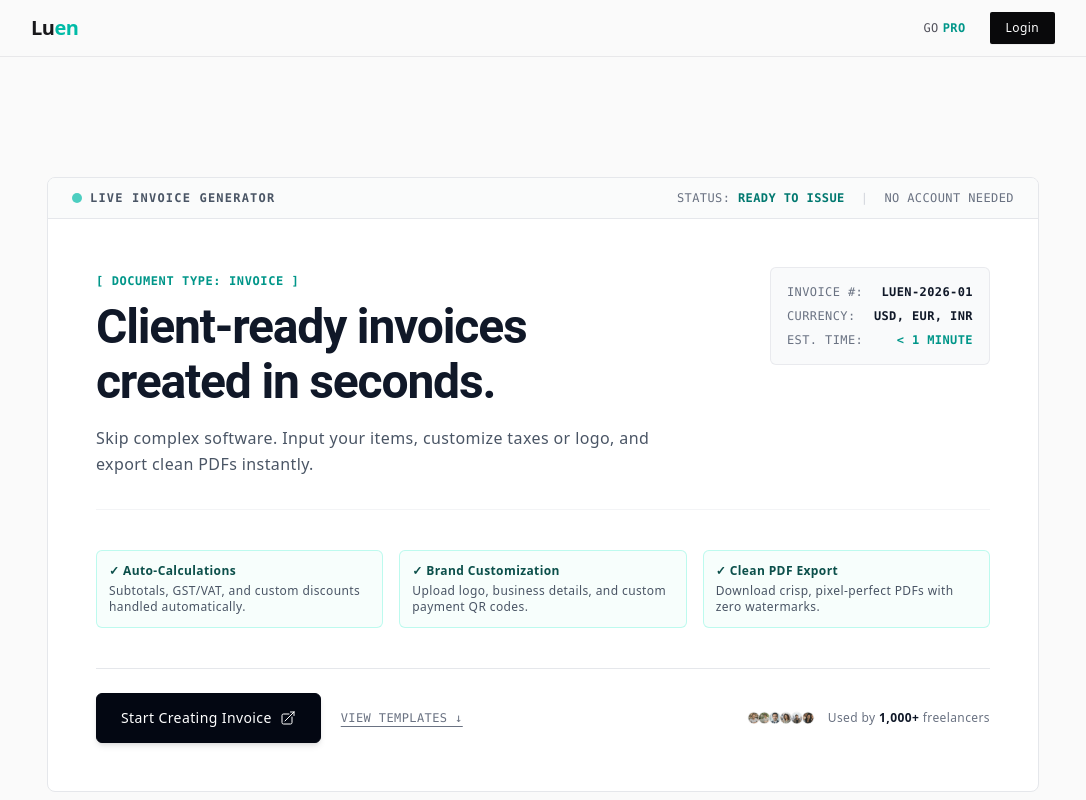
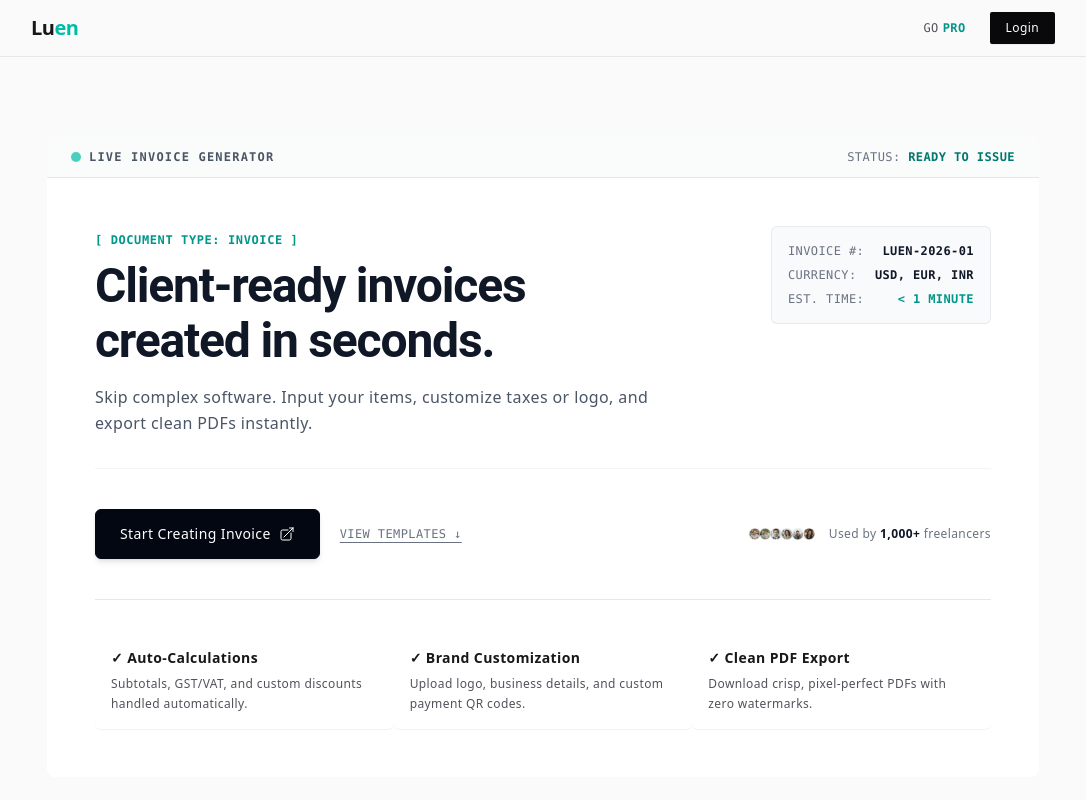
Before and after one commit to surajgupt01/Invo-Gen, a Next.js app: page / in a window 1280 px wide. Shown: the top 800 px of the page, without its empty margins (97-1183 px from the left). Built offline with nearby package versions, Linux system fonts and the light colour scheme.

Commit message:
UI improvements

```diff
--- a/app/component/HeroSection.tsx
+++ b/app/component/HeroSection.tsx
@@ -5,10 +5,10 @@ import Image from "next/image";
 
 export default function HeroSection() {
   return (
-    <div className="w-full max-w-5xl mx-auto px-4 pt-10 pb-16 lg:mt-20">
+    <div className="w-full max-w-5xl mx-auto px-4 pt-10 pb-16 lg:mt-10">
 
       {/* Outer Paper/Canvas Card */}
-      <div className="relative bg-white border border-gray-200 rounded-md   overflow-hidden">
+      <div className="relative bg-white  rounded-md overflow-hidden">
 
         {/* Top Status & Brand Header Bar */}
         <div className="bg-gray-50/80 px-6 py-3 border-b border-gray-200 flex flex-wrap items-center justify-between gap-4">
@@ -21,8 +21,8 @@ export default function HeroSection() {
 
           <div className="flex items-center gap-4 text-xs font-mono text-gray-500">
             <span>STATUS: <strong className="text-teal-700 font-semibold">READY TO ISSUE</strong></span>
-            <span className="hidden sm:inline text-gray-300">|</span>
-            <span className="hidden sm:inline">NO ACCOUNT NEEDED</span>
+            {/* <span className="hidden sm:inline text-gray-300">|</span>
+            <span className="hidden sm:inline">NO ACCOUNT NEEDED</span> */}
           </div>
         </div>
 
@@ -63,24 +63,8 @@ export default function HeroSection() {
 
           </div>
 
-          {/* Interactive Feature Strip inside Invoice */}
-          <div className="grid grid-cols-1 sm:grid-cols-3 gap-4 mb-10 text-xs text-gray-600">
-            <div className="p-3 bg-teal-50/50 border border-teal-200/60 rounded-sm">
-              <span className="font-semibold text-teal-900 block mb-1">✓ Auto-Calculations</span>
-              Subtotals, GST/VAT, and custom discounts handled automatically.
-            </div>
-            <div className="p-3 bg-teal-50/50 border border-teal-200/60 rounded-sm">
-              <span className="font-semibold text-teal-900 block mb-1">✓ Brand Customization</span>
-              Upload logo, business details, and custom payment QR codes.
-            </div>
-            <div className="p-3 bg-teal-50/50 border border-teal-200/60 rounded-sm">
-              <span className="font-semibold text-teal-900 block mb-1">✓ Clean PDF Export</span>
-              Download crisp, pixel-perfect PDFs with zero watermarks.
-            </div>
-          </div>
-
-          {/* Invoice Footer / Action Area */}
-          <div className="flex flex-col sm:flex-row items-center justify-between gap-6 pt-6 border-t border-gray-200">
+          {/* Action Area & CTA */}
+          <div className="flex flex-col sm:flex-row items-center justify-between gap-6 pb-10">
 
             {/* Action CTA Button */}
             <div className="w-full sm:w-auto flex flex-col sm:flex-row items-center gap-3">
@@ -122,6 +106,36 @@ export default function HeroSection() {
 
           </div>
 
+          {/* Clean White Cards with Dark Border (Moved below buttons) */}
+          <div className="grid grid-cols-1 sm:grid-cols-3  pt-8 border-t border-gray-200">
+            <div className="p-4 bg-white  border-zinc-800 rounded-sm shadow-2xs">
+              <span className="font-semibold text-zinc-900 block mb-1.5 text-xs sm:text-sm">
+                ✓ Auto-Calculations
+              </span>
+              <p className="text-xs text-zinc-600 leading-relaxed">
+                Subtotals, GST/VAT, and custom discounts handled automatically.
+              </p>
+            </div>
+
+            <div className="p-4 bg-white  border-zinc-800 rounded-sm shadow-2xs">
+              <span className="font-semibold text-zinc-900 block mb-1.5 text-xs sm:text-sm">
+                ✓ Brand Customization
+              </span>
+              <p className="text-xs text-zinc-600 leading-relaxed">
+                Upload logo, business details, and custom payment QR codes.
+              </p>
+            </div>
+
+            <div className="p-4 bg-white  border-zinc-800 rounded-sm shadow-2xs">
+              <span className="font-semibold text-zinc-900 block mb-1.5 text-xs sm:text-sm">
+                ✓ Clean PDF Export
+              </span>
+              <p className="text-xs text-zinc-600 leading-relaxed">
+                Download crisp, pixel-perfect PDFs with zero watermarks.
+              </p>
+            </div>
+          </div>
+
         </div>
 
       </div>
--- a/app/page.tsx
+++ b/app/page.tsx
@@ -30,26 +30,27 @@ export default function Home() {
 
 function DashboardPreview() {
   return (
-    <div className="w-[90%] max-w-5xl mx-auto my-12 md:my-16 flex justify-center font-sans select-none">
+    /* Standardized to w-full max-w-5xl px-4 to match HeroSection exactly */
+    <div className="w-full max-w-5xl mx-auto px-4 my-10 md:my-14 flex justify-center font-sans select-none">
+
       {/* Outer App Frame Container */}
-      <div className="relative w-full bg-white border border-zinc-200/80 rounded-xs p-2 md:p-3 shadow-2xs transition-all duration-300 hover:border-zinc-300">
 
         {/* App Window Top Header Bar */}
 
 
-        {/* Dashboard Image Preview Wrapper */}
-        <div className="relative w-full overflow-hidden rounded-2xs bg-zinc-50 aspect-[1/1] border border-zinc-100">
+        {/* Dashboard Image Preview Wrapper (aspect-[16/10] on desktop, square on mobile if needed) */}
+        <div className="relative w-full overflow-hidden rounded-xs bg-zinc-50 aspect-[1/1]  border border-zinc-100">
           <Image
             src="/dash_Img2.jpeg"
             alt="Luen Dashboard Preview"
             fill
-            sizes=""
+
             priority
             className="object-cover object-top hover:object-bottom transition-all duration-1000 ease-in-out"
           />
         </div>
 
-      </div>
+      {/* </div> */}
     </div>
   );
 }
```
